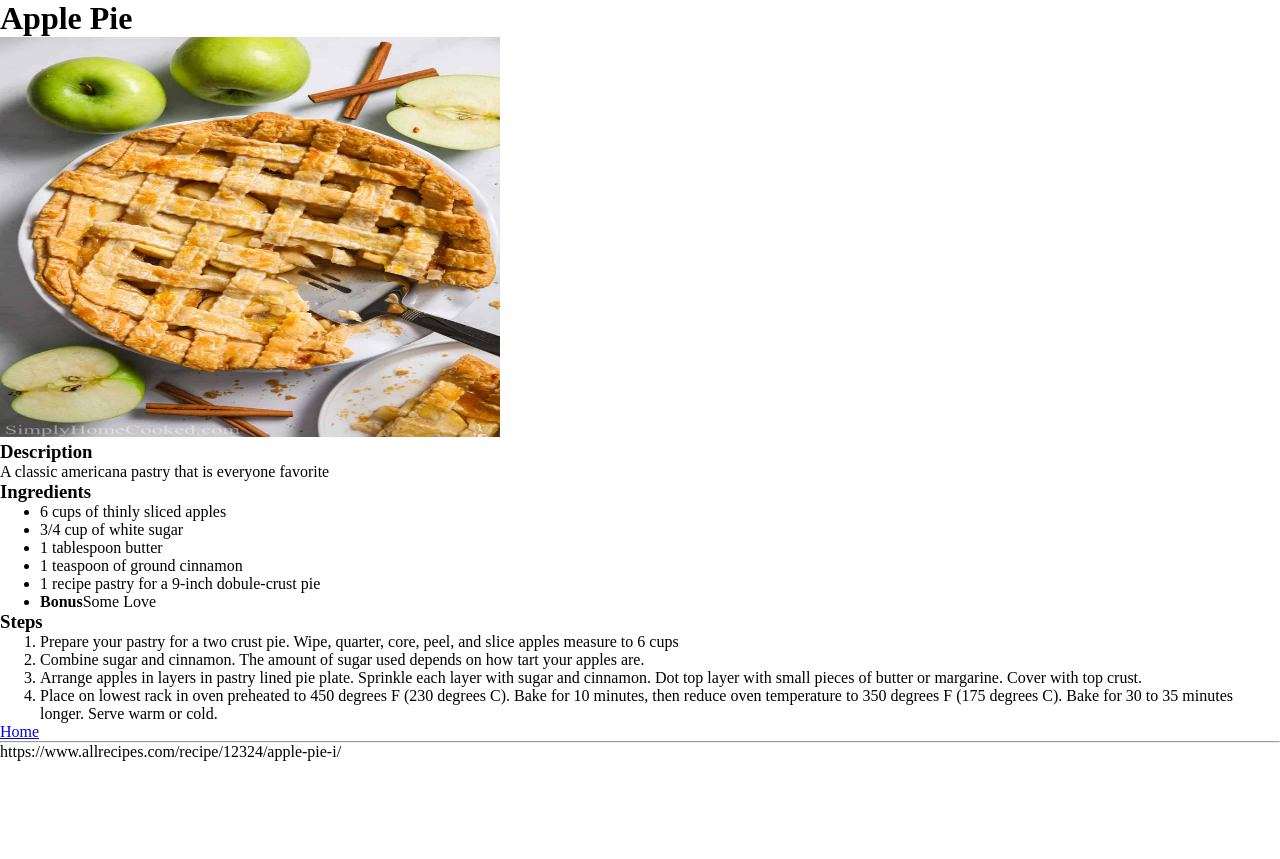
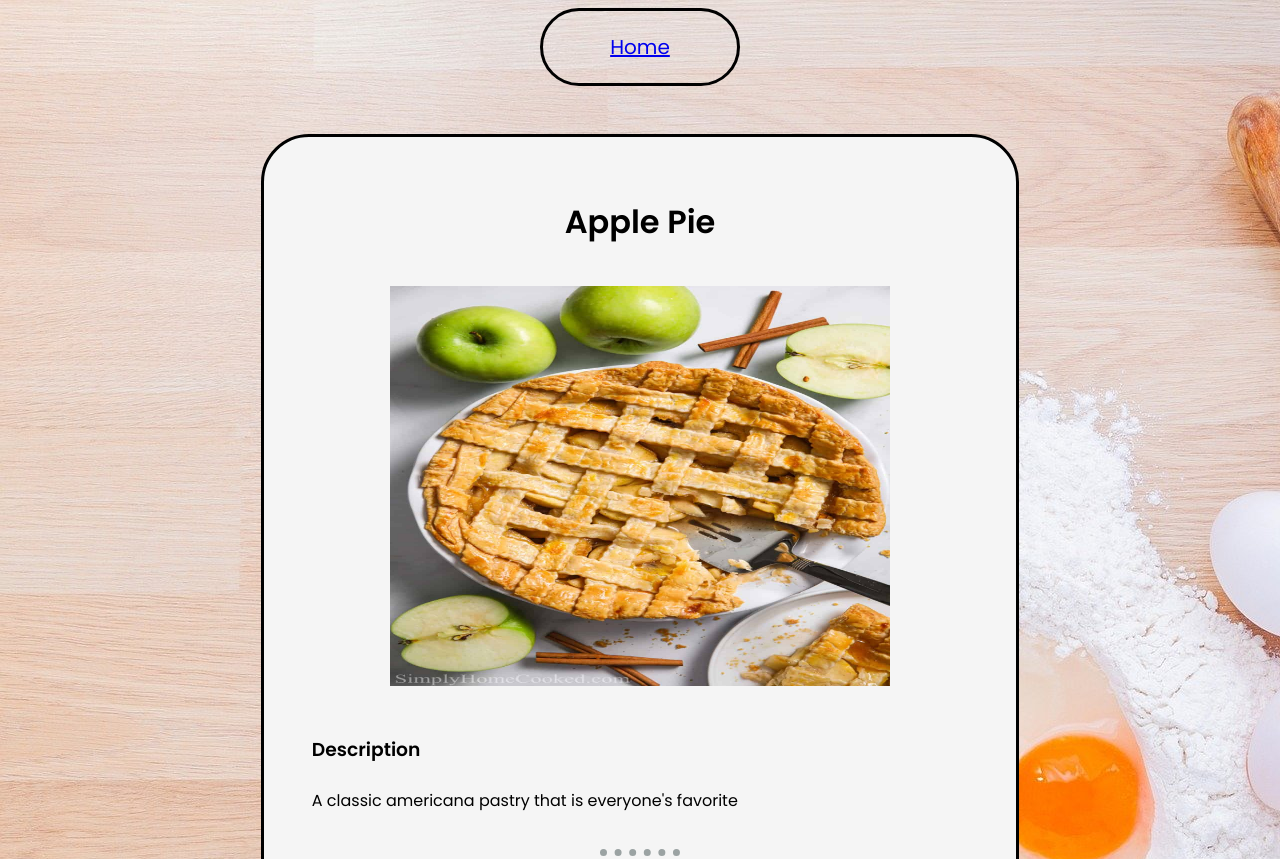
Before and after one commit to hsihak/odin-recipes, a plain HTML site: page recipes/apple-pie.html in a window 1280 px wide. Shown: the top 859 px of the page. Before the commit the page ends 800 px from the top, so only its background shows below. Drawn offline with Linux system fonts and the light colour scheme.

Commit message:
commit on master

```diff
--- a/recipes/apple-pie.html
+++ b/recipes/apple-pie.html
@@ -6,12 +6,20 @@
     <meta name="viewport" content="width=device-width, initial-scale=1.0">
     <title>Apple Pie</title>
     <link rel="stylesheet" type="text/css" href="style.css">
+    <link rel="preconnect" href="https://fonts.googleapis.com">
+    <link rel="preconnect" href="https://fonts.gstatic.com" crossorigin>
+    <link href="https://fonts.googleapis.com/css2?family=Poppins:wght@100;200;300;400;500;600&display=swap" rel="stylesheet">
 </head>
 <body>
+    <div id="top" class="navigation">
+        <a href="../index.html"><p>Home</p></a>
+    </div>
+    <div class="container">
         <h1>Apple Pie</h1>
         <img src="/images/apple-pie.jpg" alt="">
         <h3>Description</h3>
-    <p>A classic americana pastry that is everyone favorite</p>
+        <p>A classic americana pastry that is everyone's favorite</p>
+        <hr>
         <h3>Ingredients</h3>
             <ul>
                 <li>6 cups of thinly sliced apples</li>
@@ -19,8 +27,9 @@
                 <li>1 tablespoon butter</li>
                 <li>1 teaspoon of ground cinnamon</li>
                 <li>1 recipe pastry for a 9-inch dobule-crust pie</li>
-            <li><strong>Bonus</strong>Some Love</li>
+                <li><strong>Bonus</strong> Some Love</li>
             </ul>
+        <hr>
         <h3>Steps</h3>
             <ol>
                 <li>Prepare your pastry for a two crust pie. Wipe, quarter, core, peel, and slice apples measure to 6 cups</li>
@@ -28,13 +37,12 @@
                 <li>Arrange apples in layers in pastry lined pie plate. Sprinkle each layer with sugar and cinnamon. Dot top layer with small pieces of butter or margarine. Cover with top crust.</li>
                 <li>Place on lowest rack in oven preheated to 450 degrees F (230 degrees C). Bake for 10 minutes, then reduce oven temperature to 350 degrees F (175 degrees C). Bake for 30 to 35 minutes longer. Serve warm or cold.</li>
             </ol>
-
-
-
-
-
-    <p><a href="../index.html">Home</a></p>
         <hr>
-    <p>https://www.allrecipes.com/recipe/12324/apple-pie-i/</p>
+        <h3>Source</h3>
+        <a href="https://www.allrecipes.com/recipe/12324/apple-pie-i/"><p>All Recipes</p></a>
+    </div>
+    <div class="navigation">
+        <a href="#top"><p>Return to the Top</p></a>
+    </div>
 </body>
 </html>
--- a/recipes/style.css
+++ b/recipes/style.css
@@ -1,16 +1,54 @@
 * {
-    margin: 0;
     box-sizing: border-box;
 }
 
+body {
+    font-family: Poppins;
+    line-height: 2rem;
+    /* background: linear-gradient(180deg,#d3d3d8 ,#cab0b0 ); */
+    background-image: url(/images/recipes-background.jpg);
+}
+
+h1 {
+    text-align: center;
+    margin-bottom: 3rem;
+}
 
 .container {
-    display: grid;
+    margin: 3rem auto;
+    padding: 3rem;
+    width: 60%;
     justify-content: center;
-
+    border-style: solid;
+    border-radius: 3rem;
+    background-color: whitesmoke;
 }
 
 img {
+    display: block;
+    margin: 0 auto 3rem auto;
     width: 500px;
     height: 400px;
 }
+
+hr {
+    width: 80px;
+    border: none;
+    border-bottom: 7px dotted rgb(155, 163, 163);
+    margin-top: 2rem;
+    margin-bottom: 2rem;
+}
+
+.navigation {
+    font-size: 20px;
+    text-align: center;
+    border-style: solid;
+    border-radius: 3rem;
+    width: 200px;
+    display: block;
+    margin: 0 auto
+}
+
+.navigation:hover {
+    background-color: rgba(175, 164, 163, 0.3)
+}
--- a/style.css
+++ b/style.css
@@ -4,8 +4,10 @@
 }
 
 body {
-    font-family: monospace;
-    background-color: lightgoldenrodyellow;
+    font-family: Poppins;
+    /* background-color: lightgoldenrodyellow; */
+    background-image: url(/images/main-page-background.jpg);
+    background-size: cover;
 }
 
 h1 {
```
Also changed, not shown: index.html (+7 -0 lines), recipes/chocolate-chip-cookie.html (+15 -1 lines), recipes/classic-crispy-rice-treats.html (+15 -3 lines), images/main-page-background.jpg (added), images/recipes-background.jpg (added). Lines whose indentation alone changed are shown as unchanged.
